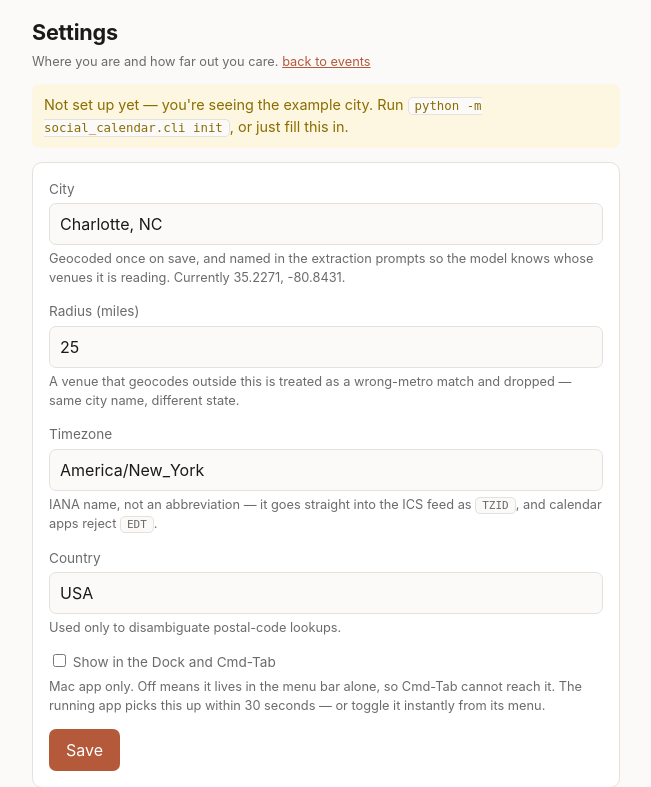
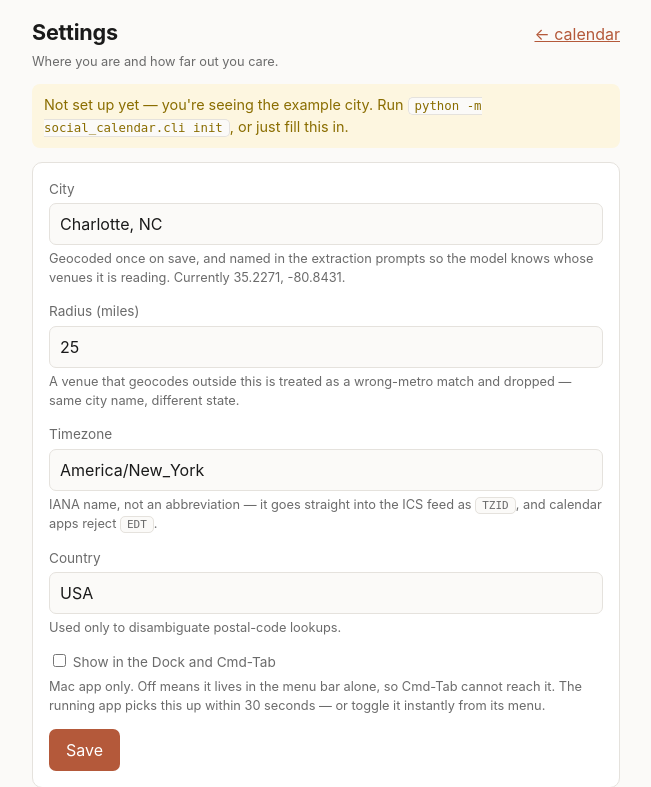
Before and after one commit to colinarndt/LoCal, a Flask app: page /settings in a window 1280 px wide. Shown: the top 787 px of the page, without its empty margins (314-965 px from the left). Run offline with Flask 3, Linux system fonts and the light colour scheme.

Commit message:
Rename confirm to interested, match Settings header to Discover
Adds the list view as the default hero with the month grid behind a disclosure.
GitHub strips <style> and scripts from READMEs, so a real tabbed selector is not
available; a <details> toggle is the closest thing that works.

Puts the menu bar spend readout under What it costs, so the answer to "will this
run away from me" is visible rather than asserted.

The route, the query param and the is_confirmed column keep their names: the
rename is a label change, and touching the schema would reach the CSV export and
the ICS filters for no user-visible gain.

Co-Authored-By: Claude Opus 5 <noreply@anthropic.com>

```diff
--- a/social_calendar/templates/index.html
+++ b/social_calendar/templates/index.html
@@ -244,7 +244,7 @@
   {% endif %}
   <div class="row">
     <label class="chip"><input type="checkbox" name="confirmed" value="1"
-      {% if args.get('confirmed')=='1' %}checked{% endif %}> confirmed only</label>
+      {% if args.get('confirmed')=='1' %}checked{% endif %}> interested only</label>
     <label class="chip"><input type="checkbox" name="review" value="1"
       {% if args.get('review')=='1' %}checked{% endif %}> needs review</label>
     <button class="primary" type="submit">Filter</button>
@@ -281,14 +281,14 @@
         {% if e['occurrence_of'] %}<span class="badge">recurring</span>{% endif %}
         {% if e['source_count'] > 1 %}
           <span class="badge">{{ e['source_count'] }} posts</span>{% endif %}
-        {% if e['is_confirmed'] %}<span class="badge">✓ confirmed</span>{% endif %}
+        {% if e['is_confirmed'] %}<span class="badge">✓ interested</span>{% endif %}
       </div>
       {% if e['needs_review'] %}
         <div class="review-note">{{ e['review_reason'] or 'flagged' }}</div>
       {% endif %}
       <div class="actions">
         <form method="post" action="/event/{{ e['id'] }}/confirm">
-          <button type="submit">{{ 'unconfirm' if e['is_confirmed'] else 'confirm' }}</button></form>
+          <button type="submit">{{ 'not interested' if e['is_confirmed'] else 'interested' }}</button></form>
         <form method="post" action="/event/{{ e['id'] }}/hide">
           <button type="submit">hide</button></form>
         <form method="post" action="/event/{{ e['id'] }}/flag">
--- a/social_calendar/templates/settings.html
+++ b/social_calendar/templates/settings.html
@@ -18,7 +18,9 @@
   body { margin:0; background:var(--bg); color:var(--ink); font:16px/1.5 -apple-system,
          BlinkMacSystemFont,"Segoe UI",Roboto,sans-serif; }
   .wrap { max-width:620px; margin:0 auto; padding:16px; }
-  h1 { font-size:1.35rem; margin:0 0 4px; letter-spacing:-0.01em; }
+  header { display:flex; justify-content:space-between; align-items:baseline;
+           flex-wrap:wrap; gap:8px; }
+  h1 { font-size:1.35rem; margin:0; letter-spacing:-0.01em; }
   h2 { font-size:.78rem; text-transform:uppercase; letter-spacing:.08em;
        color:var(--muted); margin:26px 0 10px; }
   a { color:var(--accent); }
@@ -47,9 +49,8 @@
 <body>
 <div class="wrap">
 
-<h1>Settings</h1>
-<p class="hint" style="margin-top:0">Where you are and how far out you care.
-  <a href="/">back to events</a></p>
+<header><h1>Settings</h1><a href="/">← calendar</a></header>
+<p class="hint" style="margin-top:4px">Where you are and how far out you care.</p>
 
 {% if error %}<div class="msg err">{{ error }}</div>{% endif %}
 {% if saved %}<div class="msg ok">Saved.</div>{% endif %}
```
Also changed, not shown: README.md, 3 other files.
